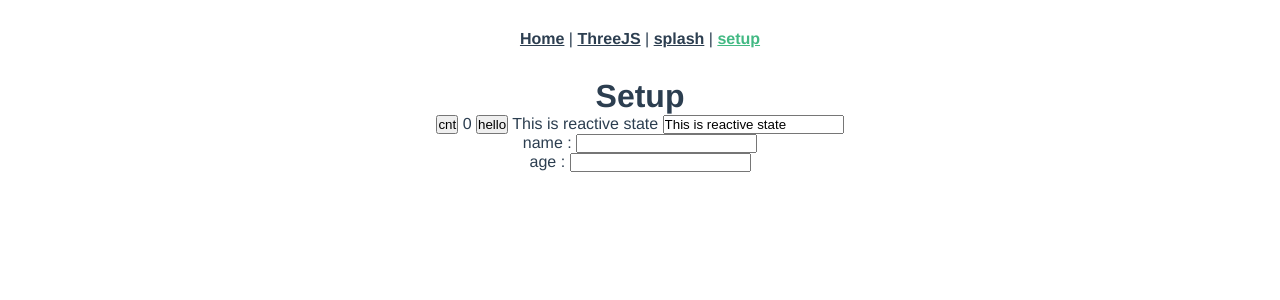
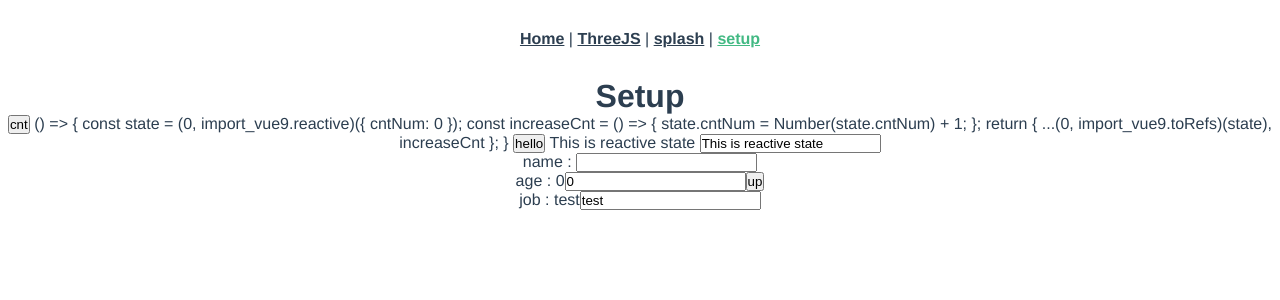
Before and after one commit to jh8057/zzemalvue3, a Vue app: page /setup in a window 1280 px wide. Shown: the top 300 px of the page. Built offline with nearby package versions, Linux system fonts and the light colour scheme.

Commit message:
[vue3] setup & created

```diff
--- a/src/views/SetupView.vue
+++ b/src/views/SetupView.vue
@@ -10,7 +10,8 @@
 
         <div class="info">
             name : {{ name }}<input v-model="name" /><br />
-            age : {{ age }}<input v-model="age" />
+            age : {{ age }}<input v-model="age" /><button @click="upAge">up</button><br />
+            job : {{ job }}<input v-model="job" />
         </div>
     </div>
 </template>
@@ -19,6 +20,7 @@
 import { ref, defineComponent } from 'vue';
 import printTest from './composables/printTest';
 import info from './composables/info';
+import cnt from './composables/cnt';
 
 export default defineComponent({
     props: {
@@ -26,16 +28,25 @@ export default defineComponent({
     },
     setup(props: Object) {
         console.log('user:', props);
+        //module
         const { printHello, test } = printTest();
-        const { name, age } = info();
+        let { name, age, job, upAge } = info();
+        let { cntNum, increaseCnt } = cnt();
 
-        let cnt = ref(0); // reactive
+        //created
+        job.value = 'test';
 
-        const increaseCnt = () => {
-            cnt.value++;
+        return {
+            cnt,
+            printHello,
+            test,
+            name,
+            age,
+            job,
+            upAge,
+            cntNum,
+            increaseCnt,
         };
-
-        return { increaseCnt, cnt, printHello, test, name, age };
     },
 });
 </script>
--- /dev/null
+++ b/src/views/composables/cnt.ts
@@ -0,0 +1,19 @@
+import { reactive, toRefs } from 'vue';
+
+interface cntType {
+    cntNum: number | string;
+}
+
+export default () => {
+    const state: cntType = reactive({
+        cntNum: 0,
+    });
+    const increaseCnt = () => {
+        state.cntNum = Number(state.cntNum) + 1;
+    };
+
+    return {
+        ...toRefs(state),
+        increaseCnt,
+    };
+};
--- a/src/views/composables/info.ts
+++ b/src/views/composables/info.ts
@@ -3,15 +3,22 @@ import { reactive, toRefs } from 'vue';
 interface infoType {
     name: string;
     age: number | string;
+    job: string;
 }
 
 export default () => {
     const state: infoType = reactive({
         name: '',
-        age: '',
+        age: 0,
+        job: '',
     });
+
+    const upAge = () => {
+        state.age = Number(state.age) + 1;
+    };
 
     return {
         ...toRefs(state),
+        upAge,
     };
 };
```
Also changed, not shown: 1 other file (tests, documents, lock files or other folders).
